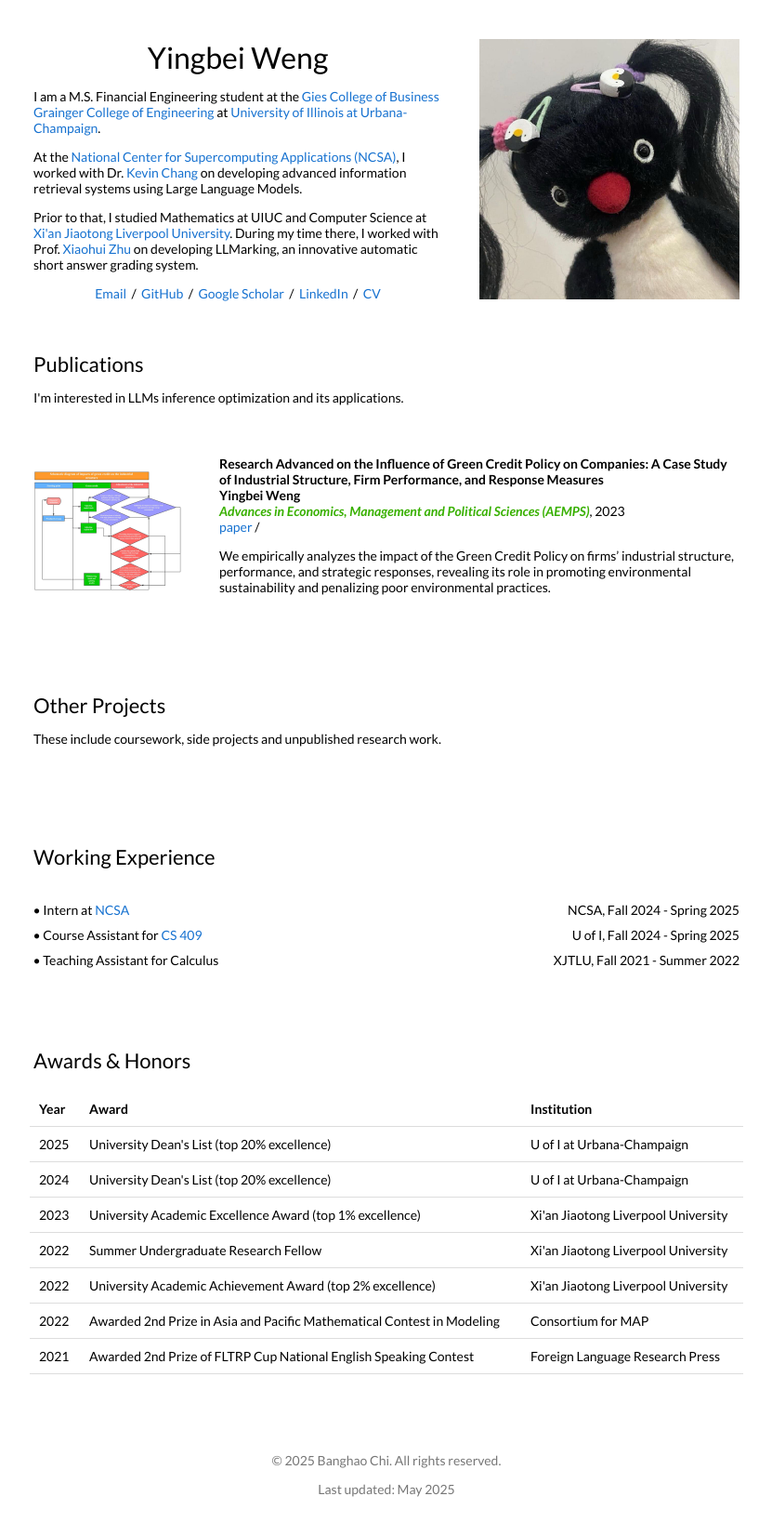
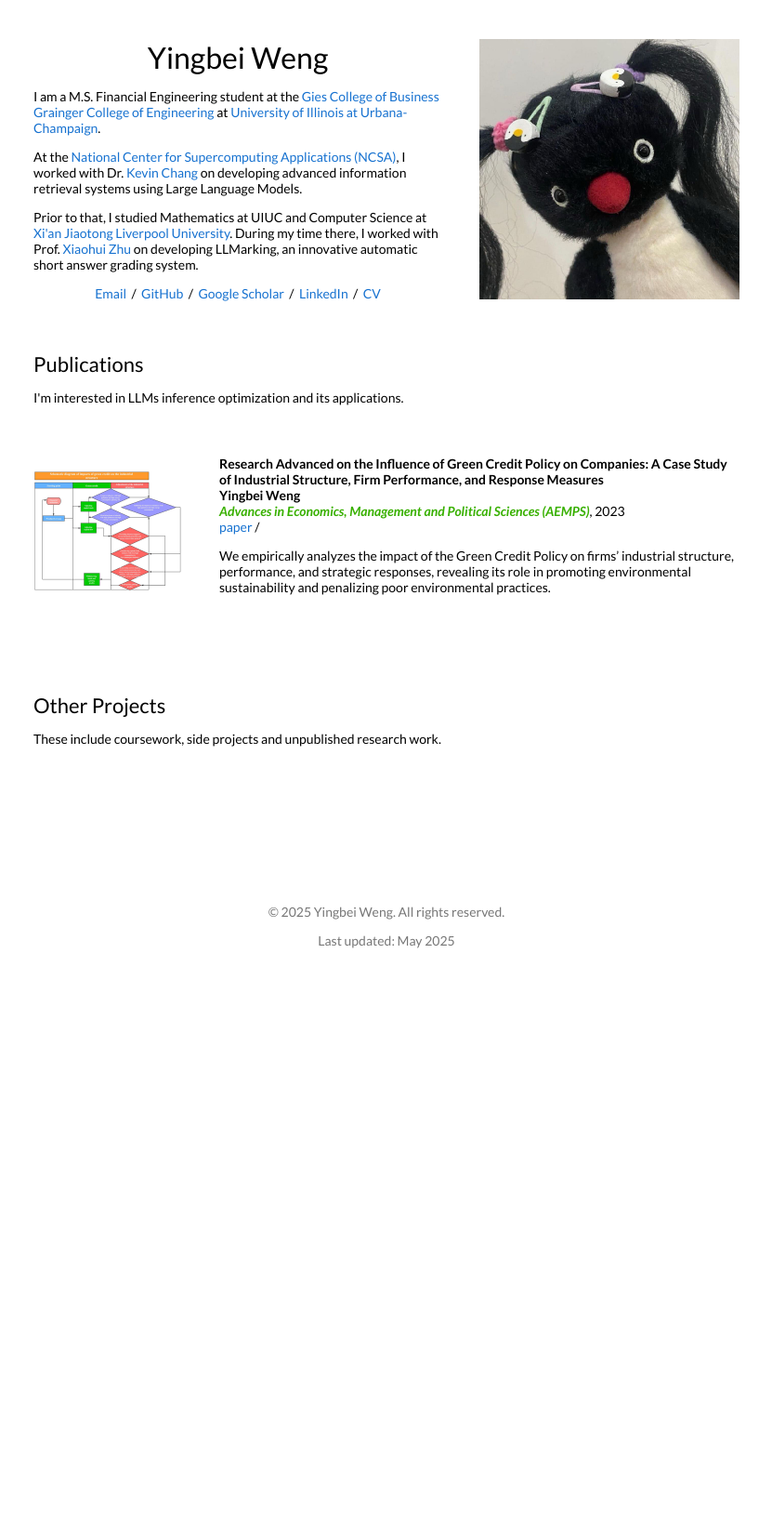
Before and after one commit to Yingbei-Weng/Yingbei-Weng.github.io, a Jekyll site: the page built from _posts/2023-11-08-green.markdown, in a window 1280 px wide. Shown: the whole page at 93% size, without its empty margins (224-1055 px from the left). Built offline with Jekyll 4.4.1, drawn with Linux system fonts in a browser that asks for light colours; after the commit the page ends 1062 px from its top, so only the background shows below that.

Commit message:
Update default.html

```diff
--- a/_layouts/default.html
+++ b/_layouts/default.html
@@ -284,170 +284,6 @@
           <br />
           <br />
           <br />
-          <table
-            style="
-              width: 100%;
-              border: 0px;
-              border-spacing: 0px;
-              border-collapse: separate;
-              margin-right: auto;
-              margin-left: auto;
-            "
-          >
-            <tr>
-              <td style="padding: 2.5%; width: 100%; vertical-align: middle">
-                <h2>Working Experience</h2>
-              </td>
-            </tr>
-          </table>
-          <table
-            style="
-              width: 100%;
-              border: 0px;
-              border-spacing: 0px;
-              border-collapse: separate;
-              margin-right: auto;
-              margin-left: auto;
-            "
-          >
-            <tr>
-              <td style="padding-left: 0%; padding-right: 2.5%; width: 100%">
-                <ul style="padding-left: 2.5%;">
-                  <li
-                    style="
-                      display: flex;
-                      justify-content: space-between;
-                      margin-bottom: 10px;
-                    "
-                  >
-                    <span
-                      >• Intern at <a href="https://www.ncsa.illinois.edu/">NCSA</a></span
-                    >
-                    <span style="white-space: nowrap"
-                      >NCSA, Fall 2024 - Spring 2025</span
-                    >
-                  </li>
-                  <li
-                    style="
-                      display: flex;
-                      justify-content: space-between;
-                      margin-bottom: 10px;
-                    "
-                  >
-                    <span
-                      >• Course Assistant for
-                      <a href="https://uiucwp.gitlab.io/fa-24/">CS 409</a></span
-                    >
-                    <span style="white-space: nowrap"
-                      >U of I, Fall 2024 - Spring 2025</span
-                    >
-                  </li>
-                  <li
-                    style="
-                      display: flex;
-                      justify-content: space-between;
-                      margin-bottom: 10px;
-                    "
-                  >
-                    <span>• Teaching Assistant for Calculus</span>
-                    <span style="white-space: nowrap"
-                      >XJTLU, Fall 2021 - Summer 2022</span
-                    >
-                  </li>
-                </ul>
-              </td>
-            </tr>
-          </table>
-
-          <br />
-          <br />
-          <br />
-          <table
-            style="
-              width: 100%;
-              border: 0px;
-              border-spacing: 0px;
-              border-collapse: separate;
-              margin-right: auto;
-              margin-left: auto;
-            "
-          >
-            <tr>
-              <td style="padding: 2.5%; width: 100%; vertical-align: middle">
-                <h2>Awards &amp; Honors</h2>
-              </td>
-            </tr>
-          </table>
-          <table
-            style="
-              width: 96%;
-              border: 0px;
-              border-spacing: 0px;
-              border-collapse: separate;
-              margin-right: auto;
-              margin-left: auto;
-              border-collapse: collapse;
-            "
-          >
-            <tr style="border-bottom: 1px solid #ddd">
-              <th style="padding: 10px; text-align: left">Year</th>
-              <th style="padding: 10px; text-align: left">Award</th>
-              <th style="padding: 10px; text-align: left">Institution</th>
-            </tr>
-            <tr style="border-bottom: 1px solid #ddd">
-              <td style="padding: 10px">2025</td>
-              <td style="padding: 10px">
-                University Dean's List (top 20% excellence)
-              </td>
-              <td style="padding: 10px">U of I at Urbana-Champaign</td>
-            </tr>
-            <tr style="border-bottom: 1px solid #ddd">
-              <td style="padding: 10px">2024</td>
-              <td style="padding: 10px">
-                University Dean's List (top 20% excellence)
-              </td>
-              <td style="padding: 10px">U of I at Urbana-Champaign</td>
-            </tr>
-            <tr style="border-bottom: 1px solid #ddd">
-              <td style="padding: 10px">2023</td>
-              <td style="padding: 10px">
-                University Academic Excellence Award (top 1% excellence)
-              </td>
-              <td style="padding: 10px">Xi'an Jiaotong Liverpool University</td>
-            </tr>
-            <tr style="border-bottom: 1px solid #ddd">
-              <td style="padding: 10px">2022</td>
-              <td style="padding: 10px">
-                Summer Undergraduate Research Fellow
-              </td>
-              <td style="padding: 10px">Xi'an Jiaotong Liverpool University</td>
-            </tr>
-            <tr style="border-bottom: 1px solid #ddd">
-              <td style="padding: 10px">2022</td>
-              <td style="padding: 10px">
-                University Academic Achievement Award (top 2% excellence)
-              </td>
-              <td style="padding: 10px">Xi'an Jiaotong Liverpool University</td>
-            </tr>
-            <tr style="border-bottom: 1px solid #ddd">
-              <td style="padding: 10px">2022</td>
-              <td style="padding: 10px">
-                Awarded 2nd Prize in Asia and Pacific Mathematical Contest in
-                Modeling
-              </td>
-              <td style="padding: 10px">Consortium for MAP</td>
-            </tr>
-            <tr style="border-bottom: 1px solid #ddd">
-              <td style="padding: 10px">2021</td>
-              <td style="padding: 10px">
-                Awarded 2nd Prize of FLTRP Cup National English Speaking Contest
-              </td>
-              <td style="padding: 10px">Foreign Language Research Press</td>
-            </tr>
-          </table>
-        </td>
-      </tr>
-    </table>
 
     <!-- Footer -->
     <table
@@ -484,7 +320,7 @@
                 "
               >
                 <p>
-                  © {{ site.time | date: '%Y' }} Banghao Chi. All rights
+                  © {{ site.time | date: '%Y' }} Yingbei Weng. All rights
                   reserved.
                 </p>
                 <p>Last updated: {{ site.time | date: "%B %Y" }}</p>
```
